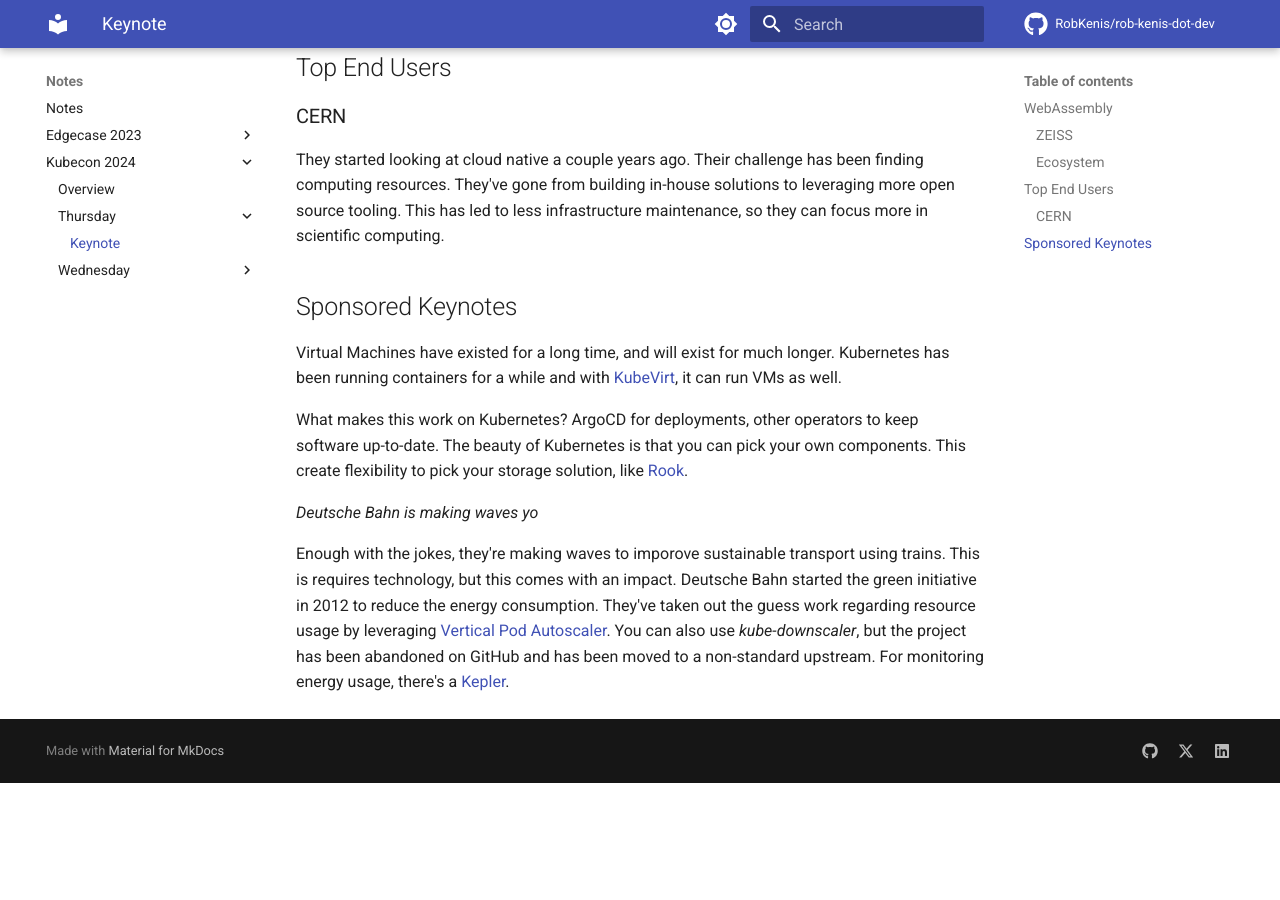
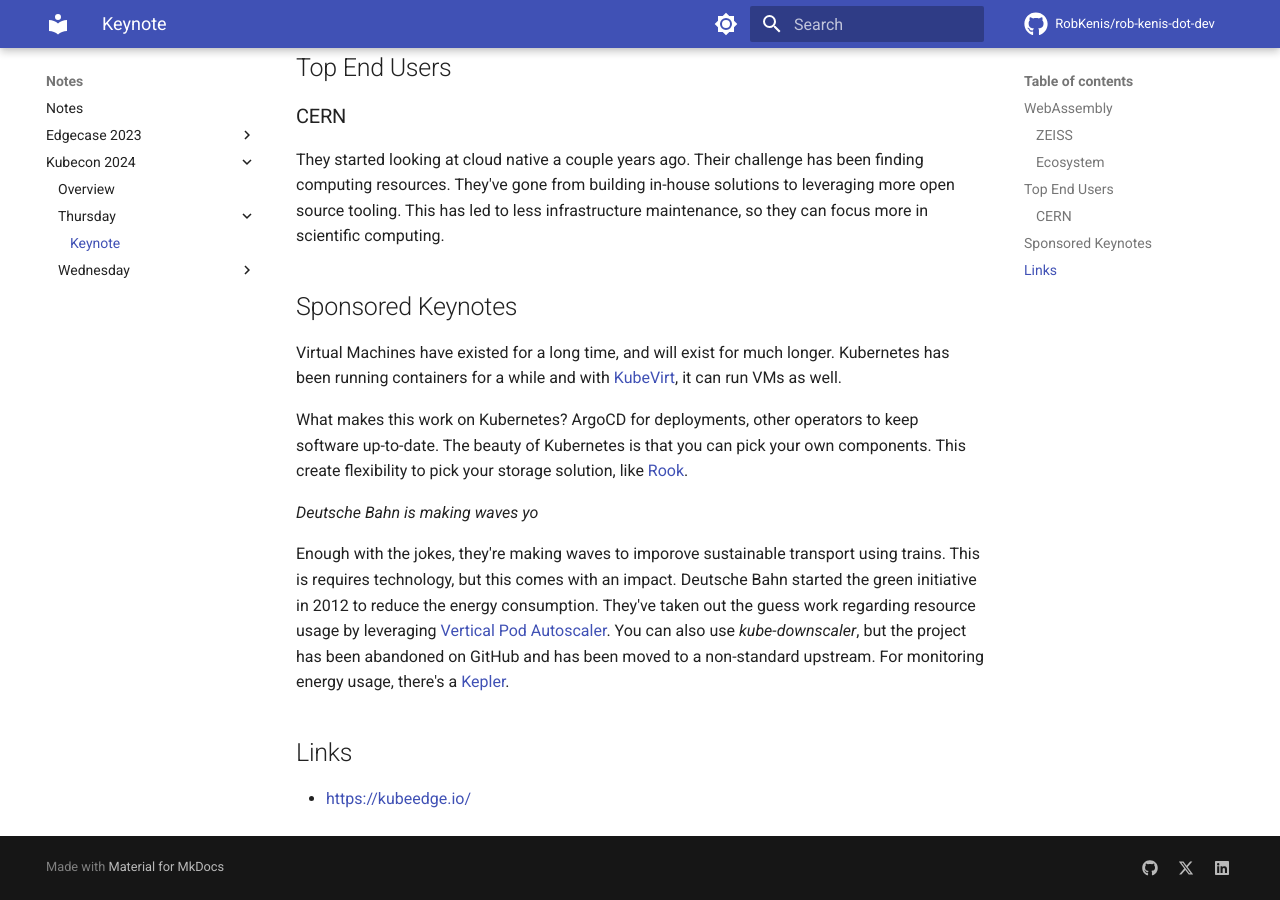
Before and after one commit to RobKenis/rob-kenis-dot-dev, an MkDocs documentation site: the page built from docs/kubecon-2024/thursday/1-keynote.md, in a window 1280 px wide and 900 px high, scrolled down 841 px. Built offline with MkDocs 1.6.1 and Material for MkDocs 9.7.7, drawn with Linux system fonts in a browser that asks for light colours; comment, search, counter and statistics services are not loaded; before the commit the page ends 1624 px from its top, so only the background shows below that.

Commit message:
Add links

```diff
--- a/docs/kubecon-2024/thursday/1-keynote.md
+++ b/docs/kubecon-2024/thursday/1-keynote.md
@@ -48,3 +48,7 @@
 They've taken out the guess work regarding resource usage by leveraging [Vertical Pod Autoscaler](https://github.com/kubernetes/autoscaler/tree/master/vertical-pod-autoscaler).
 You can also use _kube-downscaler_, but the project has been abandoned on GitHub and has been moved to a non-standard upstream.
 For monitoring energy usage, there's a [Kepler](https://github.com/sustainable-computing-io/kepler).
+
+## Links
+
+- <https://kubeedge.io/>
```
